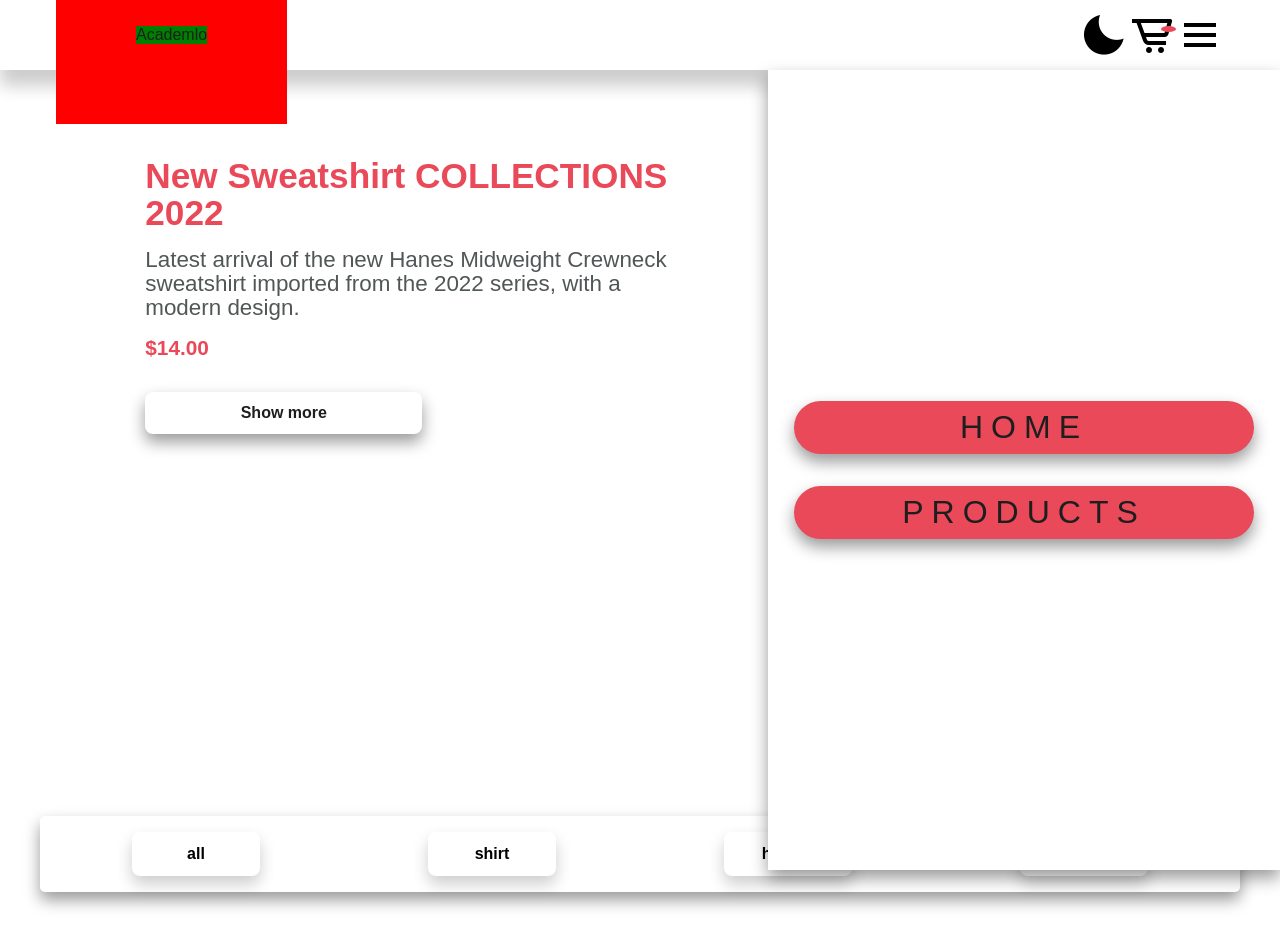
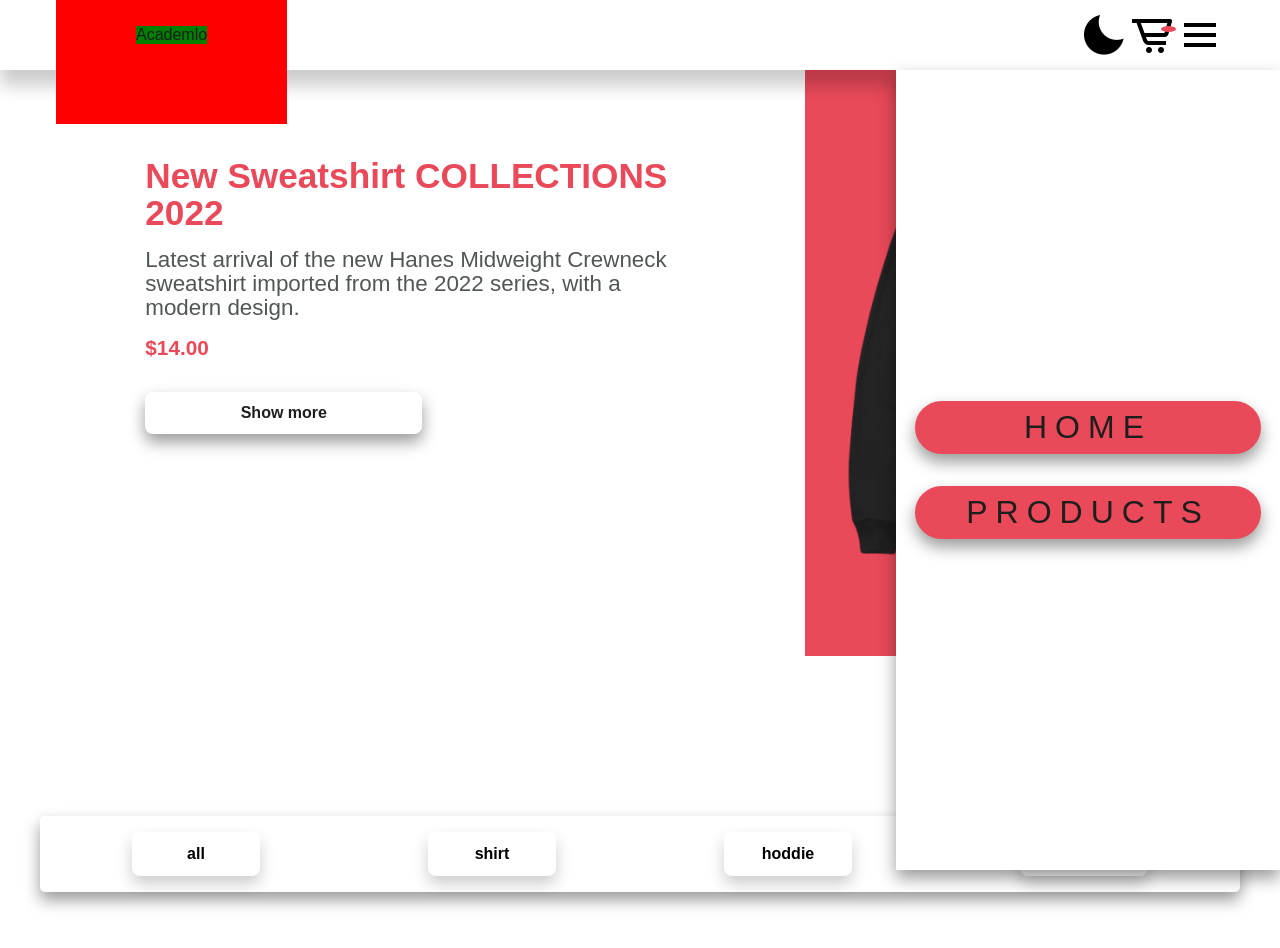
Before and after one commit to juangruoficial/final_project, a plain HTML site: page index.html in a window 1280 px wide. Both pictures are taken after a click on the icon 1200 px from the left and 35 px from the top of the page. Drawn offline with nearby package versions, Linux system fonts and the light colour scheme; no server answers.

Commit message:
change some width of menu

```diff
--- a/src/css/style.css
+++ b/src/css/style.css
@@ -716,6 +716,7 @@ img {
 
 .dark__mode .cart {
   background-color: var(--accent-200);
+  box-shadow: var(--box__shadow);
 }
 
 .cart__show {
@@ -898,6 +899,7 @@ img {
 
   .menu {
     margin-top: var(--h-nav__bar__big);
+    width: 50%;
   }
 
   .home {
@@ -1003,7 +1005,7 @@ img {
   }
 
   .menu {
-    width: 40%;
+    width: 30%;
   }
   .home {
     max-width: var(--max-width);
```
